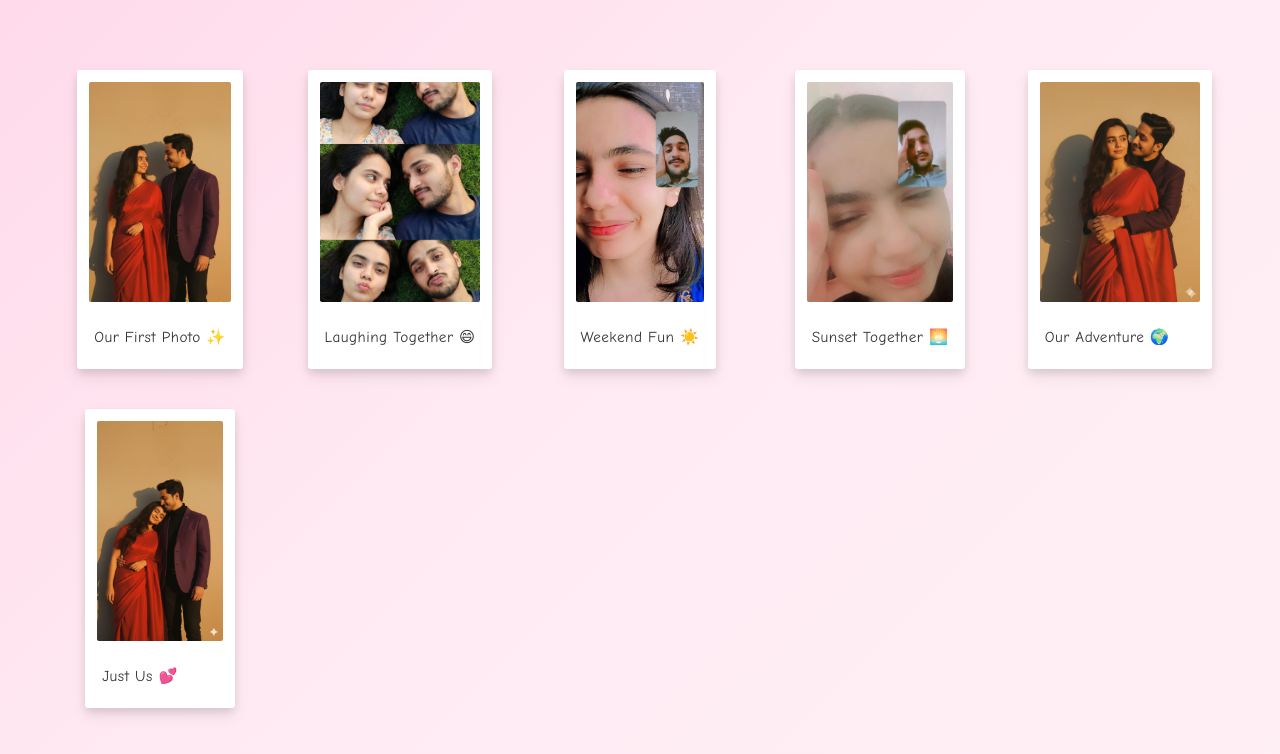
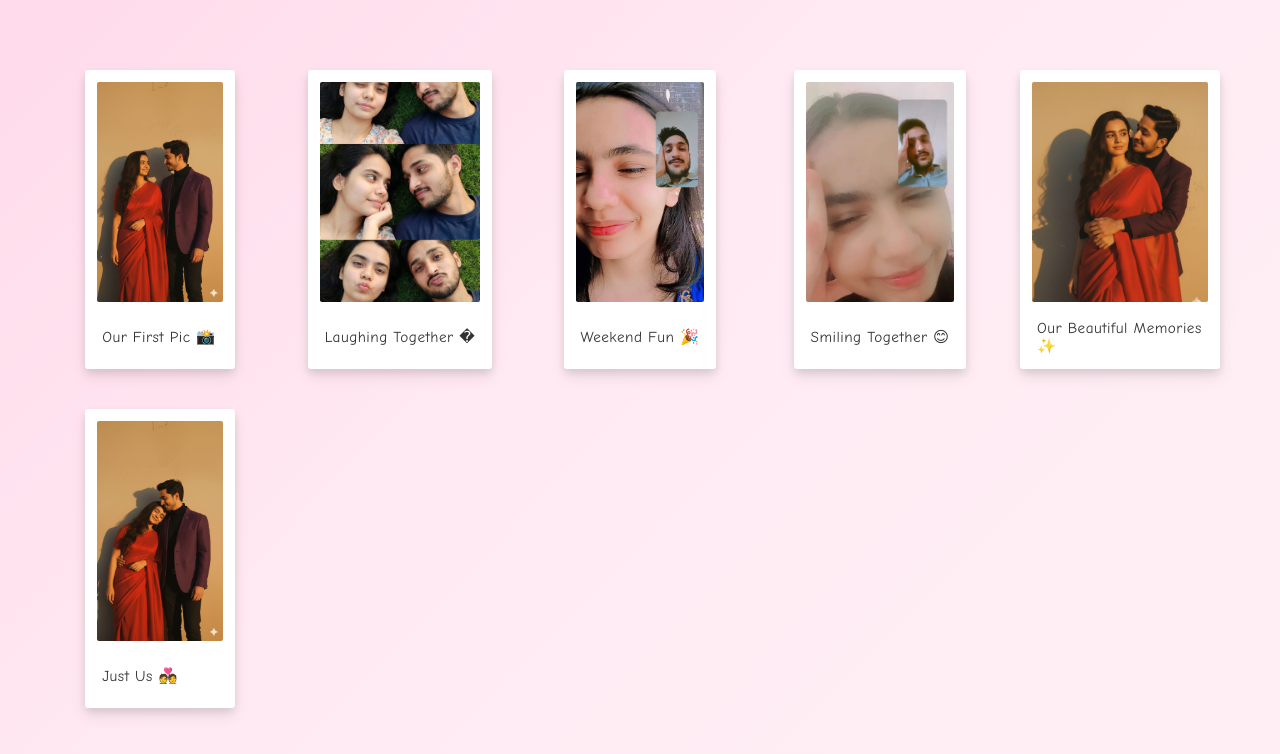
Before and after one commit to RehanAslam2004/Valentine, a plain HTML site: page gallery.html in a window 1280 px wide. Shown: the part 240-994 px from the top of the page. Drawn offline with Linux system fonts and the light colour scheme.

Commit message:
gallery fix

```diff
--- a/gallery.html
+++ b/gallery.html
@@ -33,44 +33,44 @@
 
       <div class="polaroid-frame">
         <div class="polaroid-image">
-          <img src="images/pic1.jpeg" alt="Our First Photo">
+          <img src="images/pic1.jpeg" alt="Our First Pic">
         </div>
-        <div class="polaroid-label">Our First Photo ✨</div>
+        <div class="polaroid-label">Our First Pic 📸</div>
       </div>
 
       <div class="polaroid-frame">
         <div class="polaroid-image">
           <img src="images/pic2.jpeg" alt="Laughing Together">
         </div>
-        <div class="polaroid-label">Laughing Together 😄</div>
+        <div class="polaroid-label">Laughing Together �</div>
       </div>
 
       <div class="polaroid-frame">
         <div class="polaroid-image">
           <img src="images/pic3.jpeg" alt="Weekend Fun">
         </div>
-        <div class="polaroid-label">Weekend Fun ☀️</div>
+        <div class="polaroid-label">Weekend Fun 🎉</div>
       </div>
 
       <div class="polaroid-frame">
         <div class="polaroid-image">
-          <img src="images/pic4.jpeg" alt="Sunset Together">
+          <img src="images/pic4.jpeg" alt="Smiling Together">
         </div>
-        <div class="polaroid-label">Sunset Together 🌅</div>
+        <div class="polaroid-label">Smiling Together 😊</div>
       </div>
 
       <div class="polaroid-frame">
         <div class="polaroid-image">
-          <img src="images/pic5.jpeg" alt="Our Adventure">
+          <img src="images/pic5.jpeg" alt="Our Beautiful Memories">
         </div>
-        <div class="polaroid-label">Our Adventure 🌍</div>
+        <div class="polaroid-label">Our Beautiful Memories ✨</div>
       </div>
 
       <div class="polaroid-frame">
         <div class="polaroid-image">
-          <img src="images/pic6.jpeg" alt="Just Us 💕">
+          <img src="images/pic6.jpeg" alt="Just Us">
         </div>
-        <div class="polaroid-label">Just Us 💕</div>
+        <div class="polaroid-label">Just Us 💑</div>
       </div>
 
     </div>
```
